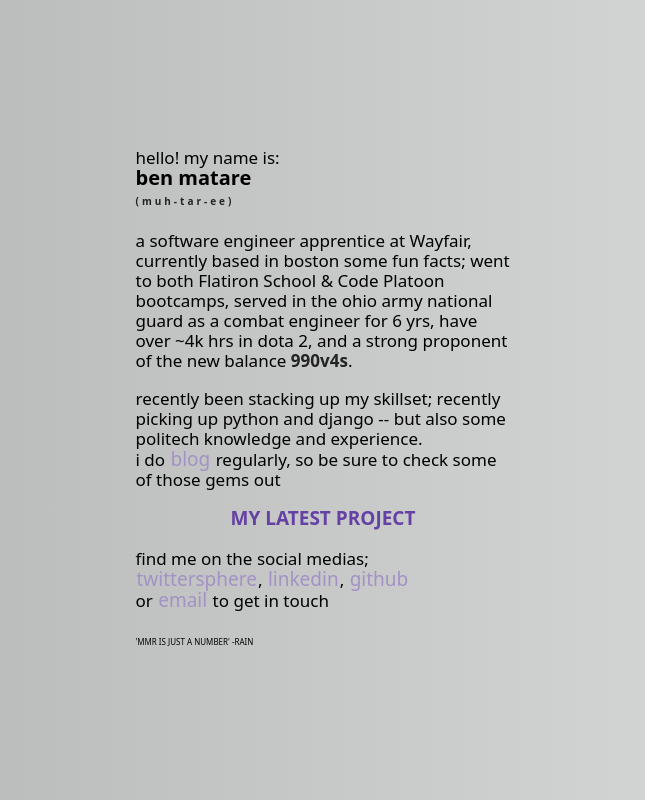
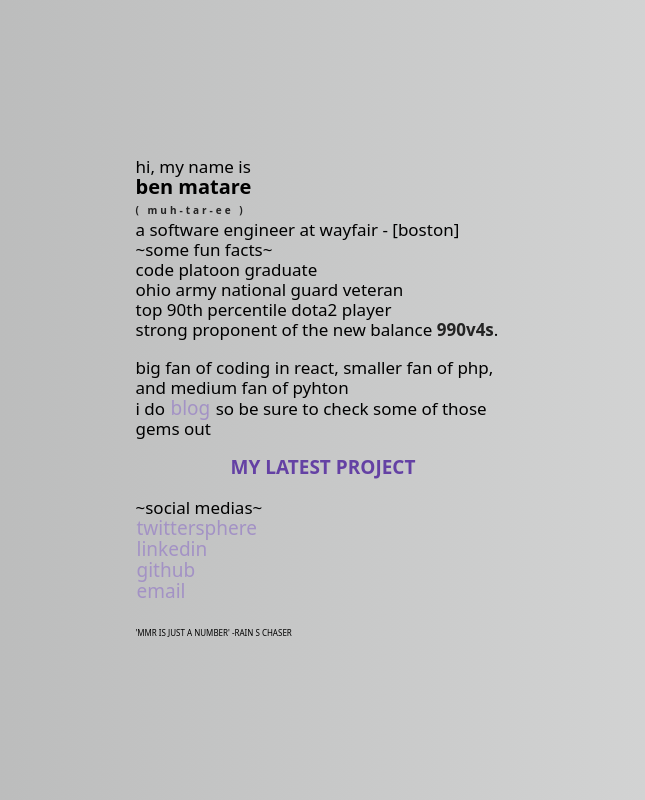
Before and after one commit to benamatare/benamatare.github.io, a plain HTML site: page index.html in a window 1280 px wide. Shown: the whole page, without its empty margins (317-962 px from the left). Drawn offline with Linux system fonts and the light colour scheme.

Commit message:
fan fiction

```diff
--- a/index.html
+++ b/index.html
@@ -13,23 +13,21 @@
     <div id="m__content" class="m__flex">
       <div id="info">
         <p id="p1">
-          hello! my name is:<br />
+          hi, my name is<br />
           <span id="name">ben matare</span><br />
-          <span id="explain">(muh-tar-ee)</span>
+          <span id="explain">( muh-tar-ee )</span>
           <br />
-          <br />
-          a software engineer apprentice at Wayfair, currently based in boston
-          some fun facts;
-          went to both Flatiron School & Code Platoon bootcamps,
-          served in the ohio army national guard as a combat engineer for 6 yrs,
-          have over ~4k hrs in dota 2,
-          and a strong proponent of the new balance
+          a software engineer at wayfair  - [boston]
+        </br>~some fun facts~</br>
+          code platoon graduate</br>
+          ohio army national guard veteran</br>
+          top 90th percentile dota2 player</br>
+          strong proponent of the new balance
           <span id="newbie">990v4s</span>.
         </p>
         <p id="p2">
-          recently been stacking up my skillset; recently picking up python and
-          django -- but also some politech knowledge and experience.<br />
-          i do <a href="https://medium.com/@a_matare">blog</a> regularly, so be
+          big fan of coding in react, smaller fan of php, and medium fan of pyhton<br />
+          i do <a href="https://medium.com/@a_matare">blog</a> so be
           sure to check some of those gems out
         </p>
         <span id="proj">
@@ -40,13 +38,13 @@
           </h2>
         </span>
         <p id="p3">
-          find me on the social medias;<br />
-          <a href="https://twitter.com/a_matare">twittersphere</a>,
-          <a href="https://www.linkedin.com/in/benmatare/">linkedin</a>,
+          ~social medias~<br />
+          <a href="https://twitter.com/a_matare">twittersphere</a></br>
+          <a href="https://www.linkedin.com/in/benmatare/">linkedin</a></br>
           <a href="https://github.com/benamatare/">github</a><br />
-          or <a href="mailto:ben.a.matare@gmail.com">email</a> to get in touch
+          <a href="mailto:ben.a.matare@gmail.com">email</a></br>
         </p>
-        <span id="signature"> 'mmr is just a number' -rain </span>
+        <span id="signature"> 'mmr is just a number' -rain s chaser </span>
       </div>
     </div>
   </body>
```
